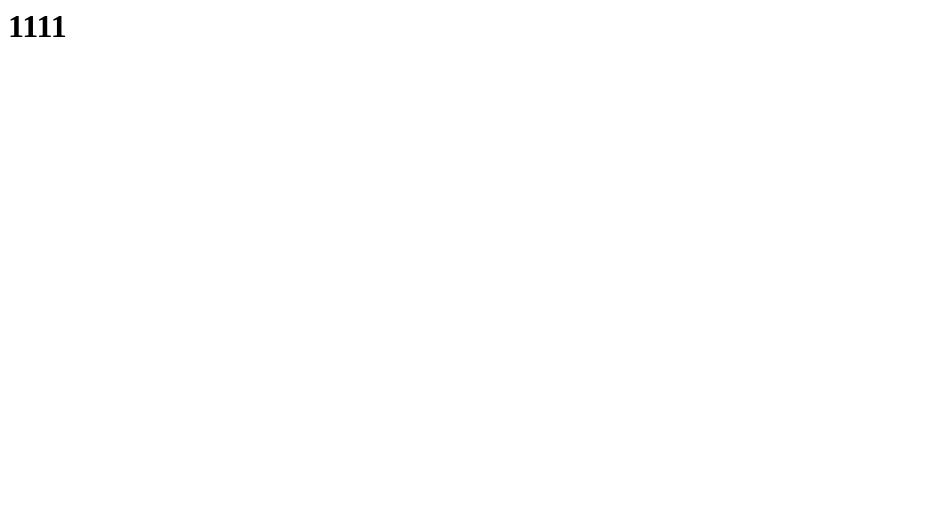
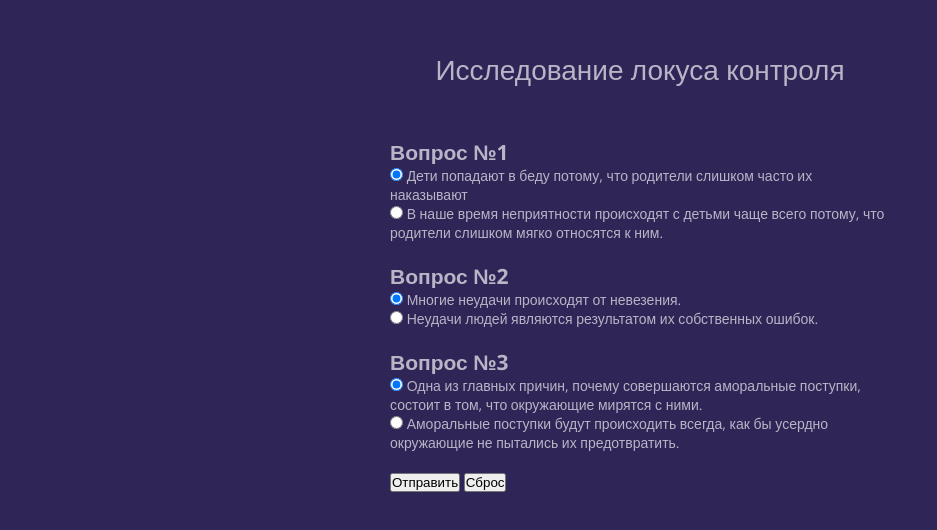
Before and after one commit to Nekirin322/albion, a plain HTML site: page index.html in a window 1280 px wide. Shown: the whole page, without its empty margins (0-937 px from the left). Drawn offline with nearby package versions, Linux system fonts and the light colour scheme.

Commit message:
Add files via upload

```diff
--- a/index.html
+++ b/index.html
@@ -1,9 +1,114 @@
-<htlm>
-   <body>
-     <h1>1111</h1>
-    </body>
+<!doctype html>
+<html lang="ru">
 
-<script>
- alert("111111!")
+<head>
+  <meta charset="UTF-8" />
+  <title>Исследование локуса контроля</title>
+
+  <style>
+		@import url('http://fonts.googleapis.com/css?family=Open+Sans:400,600,700');
+
+		*, *:before, *:after {margin: 0; padding: 0; box-sizing: border-box;}
+		body {background: #2F2556; color: #B9B5C7; font: 14px 'Open Sans', sans-serif;}
+
+		.top { padding-right: 20px; background: #261F41; text-align: right; }
+		a { color: rgba(255,255,255,0.6); text-transform: uppercase; text-decoration: none; line-height: 42px; }
+
+		h1 {padding: 50px 0; font-weight: 400; text-align: center;}
+
+		.main {margin: 0 auto; max-width: 500px;}
+		.main .quizsection {margin-bottom: 20px;}
+ </style>
+
+</head>
+<body>
+<h1>Исследование локуса контроля </h1>
+
+
+<section class="main">
+<form name="quiz" action="javascript:check();" class="quizform">
+
+
+<div class="quizsection">
+
+
+	<h2>Вопрос №1</h2>
+
+	<div class="answer">
+		<input name="q1" value="value2" id="value1" type="radio" checked="checked" /> Дети попадают в беду потому, что родители слишком часто их наказывают
+	</div>
+
+	<div class="answer">
+		<input name="q1" value="value1" id="value2" type="radio" />  В наше время неприятности происходят с детьми чаще всего потому, что родители слишком мягко относятся к ним.
+	</div>
+
+</div>
+
+
+<div class="quizsection">
+
+	<h2>Вопрос №2</h2>
+
+	<div class="answer">
+		<input name="q2" value="value1" id="value1" type="radio" checked="checked" /> Многие неудачи происходят от невезения.
+	</div>
+
+	<div class="answer">
+		<input name="q2" value="value2" id="value2" type="radio" />  Неудачи людей являются результатом их собственных ошибок.
+	</div>
+
+</div>
+
+
+<div class="quizsection">
+
+	<h2>Вопрос №3</h2>
+
+	<div class="answer">
+		<input name="q3" value="value1" id="value1" type="radio" checked="checked" /> Одна из главных причин, почему совершаются аморальные поступки, состоит в том, что окружающие мирятся с ними.
+	</div>
+
+	<div class="answer">
+		<input name="q3" value="value1" id="value2" type="radio" />  Аморальные поступки будут происходить всегда, как бы усердно окружающие не пытались их предотвратить.
+	</div>
+</div>
+
+
+<input value="Отправить" type="submit" /> <input value="Сброс" type="reset" />
+</form>
+</section>
+
+
+<script type="text/javascript">
+function check()
+{
+    var inp = document.getElementsByName('q1');
+    for (var i = 0; i < inp.length; i++) {
+        if (inp[i].type == "radio" && inp[i].checked) {
+            //alert("selected: " + inp[i].value);
+        }
+	}
+{
+    var inp = document.getElementsByName('q2');
+    for (var i = 0; i < inp.length; i++) {
+        if (inp[i].type == "radio" && inp[i].checked) {
+            //alert("selected: " + inp[i].value);
+        }
+	}
+}
+
+	var inp = document.getElementsByName('q3');
+    for (var i = 0; i < inp.length; i++) {
+        if (inp[i].type == "radio" && inp[i].checked) {
+           // alert("selected: " + inp[i].value);
+        }
+    }
+}
+
+
 </script>
-</htlm>
+
+
+
+</body>
+</html>
```
